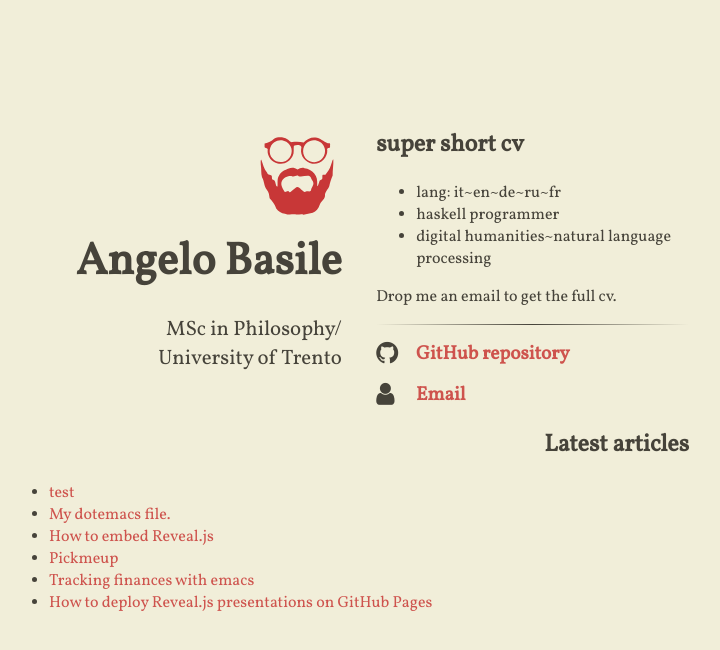
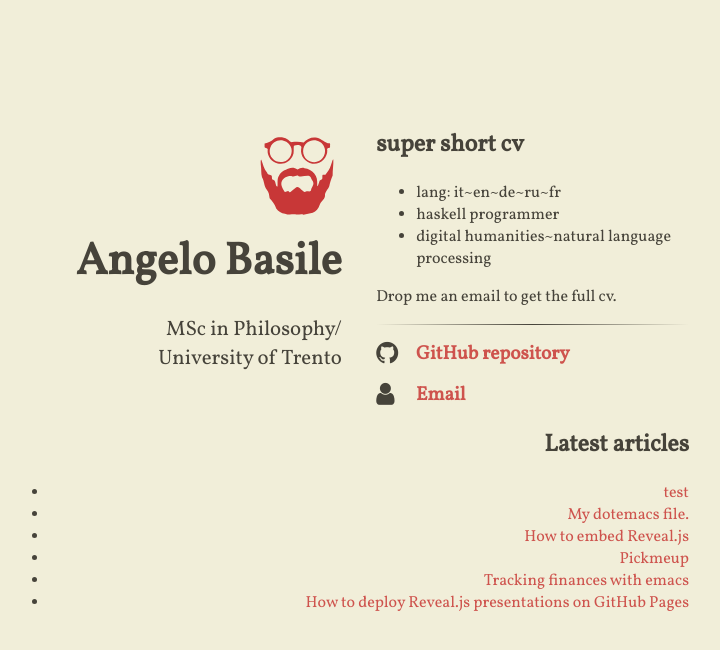
Before and after one commit to rs2/anbasile.github.io, a Jekyll site: the page built from index.html, in a window 1280 px wide. Shown: the top 650 px of the page, without its empty margins (291-1011 px from the left). Built offline with Jekyll 4.4.1, drawn with Linux system fonts in a browser that asks for light colours; nearby versions of some CDN libraries.

Commit message:
Update postlist.html

```diff
--- a/_includes/postlist.html
+++ b/_includes/postlist.html
@@ -1,6 +1,6 @@
   <h2 style="text-align: right;">Latest articles</h2>
 
-  <ul id="postlist">
+  <ul id="postlist" style="text-align: right;">
   {% for post in site.posts %}
     <li class="postlist">
       <a href="{{ post.url }}">{{ post.title }}</a>
```
